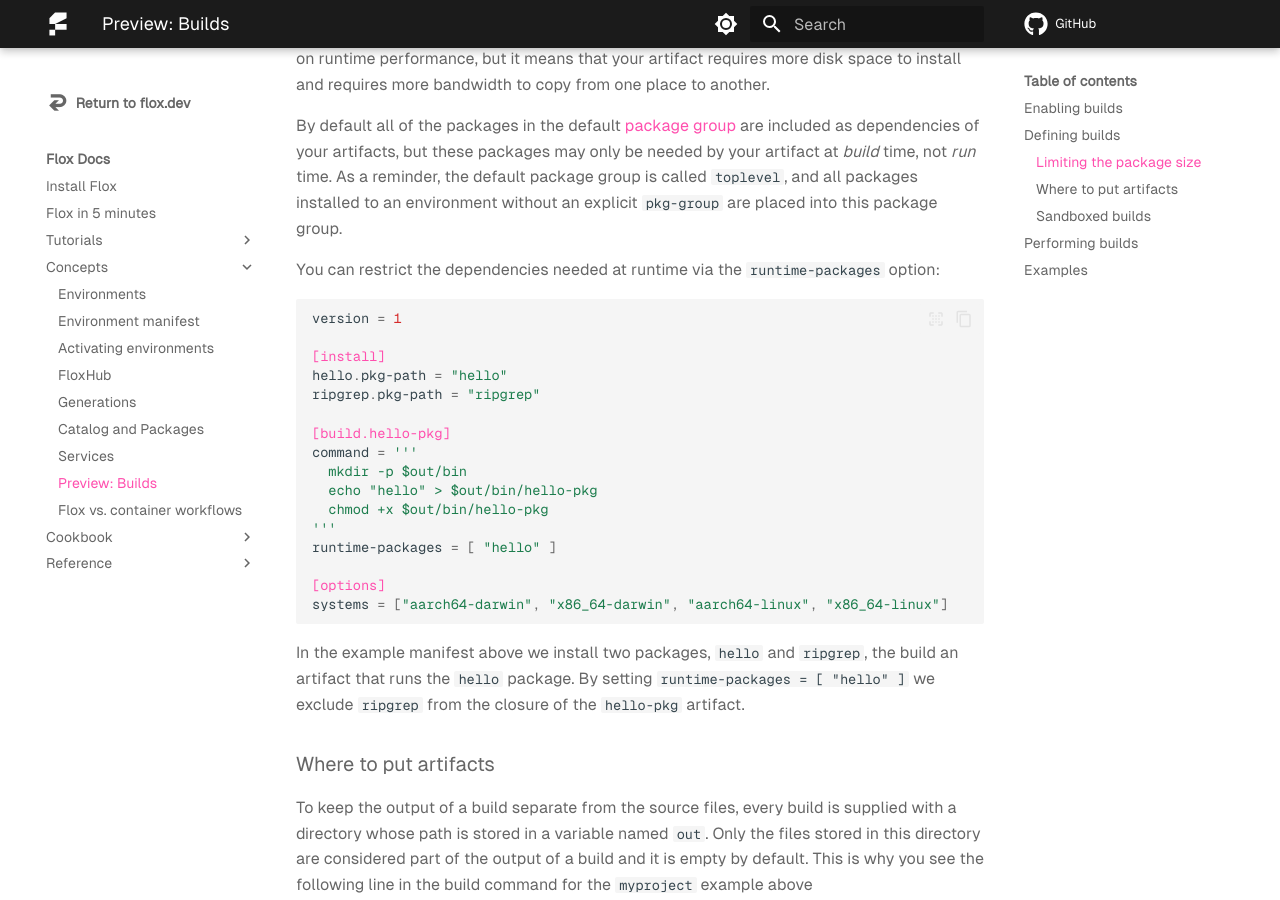
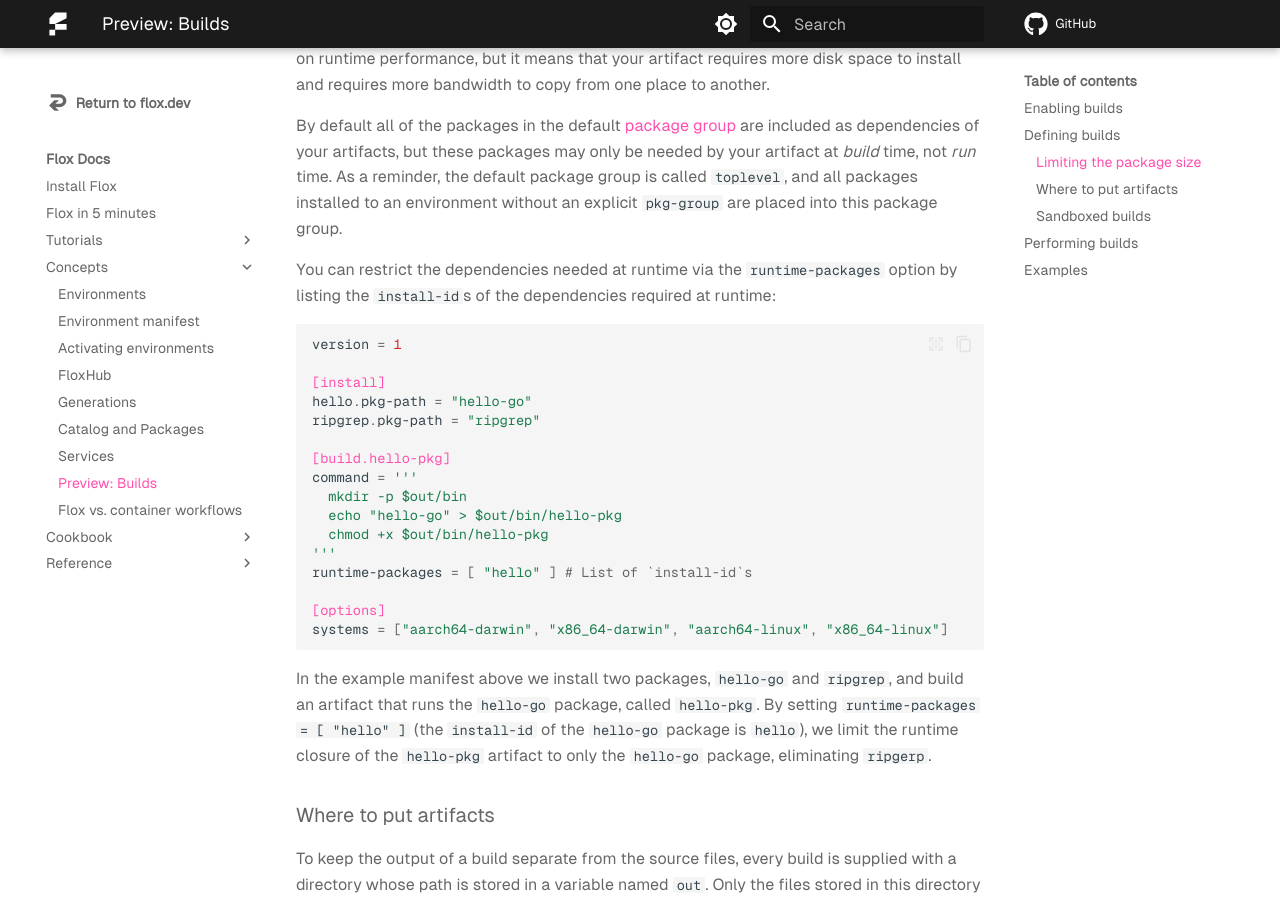
Before and after one commit to flox/floxdocs, an MkDocs documentation site: the page built from docs/concepts/manifest-builds.md, in a window 1280 px wide and 900 px high, scrolled down 1408 px. Built offline with MkDocs 1.6.1 and Material for MkDocs 9.7.7, drawn with Linux system fonts in a browser that asks for light colours; plug-ins that fetch from the network failed and are left out; comment, search, counter and statistics services are not loaded.

Commit message:
fix: clarify the runtime-packages build option

````diff
--- a/docs/concepts/manifest-builds.md
+++ b/docs/concepts/manifest-builds.md
@@ -82,31 +82,35 @@
 are placed into this package group.
 
 You can restrict the dependencies needed at runtime via the `runtime-packages`
-option:
+option by listing the `install-id`s
+of the dependencies required at runtime:
 
 ```toml
 version = 1
 
 [install]
-hello.pkg-path = "hello"
+hello.pkg-path = "hello-go"
 ripgrep.pkg-path = "ripgrep"
 
 [build.hello-pkg]
 command = '''
   mkdir -p $out/bin
-  echo "hello" > $out/bin/hello-pkg
+  echo "hello-go" > $out/bin/hello-pkg
   chmod +x $out/bin/hello-pkg
 '''
-runtime-packages = [ "hello" ]
+runtime-packages = [ "hello" ] # List of `install-id`s
 
 [options]
 systems = ["aarch64-darwin", "x86_64-darwin", "aarch64-linux", "x86_64-linux"]
 ```
 
-In the example manifest above we install two packages, `hello` and `ripgrep`,
-the build an artifact that runs the `hello` package.
-By setting `runtime-packages = [ "hello" ]` we exclude `ripgrep` from the
-closure of the `hello-pkg` artifact.
+In the example manifest above we install two packages, `hello-go` and `ripgrep`,
+and build an artifact that runs the `hello-go` package, called `hello-pkg`.
+By setting `runtime-packages = [ "hello" ]`
+(the `install-id` of the `hello-go` package is `hello`),
+we limit the runtime closure of the `hello-pkg` artifact
+to only the `hello-go` package,
+eliminating `ripgerp`.
 
 ### Where to put artifacts
 
````
